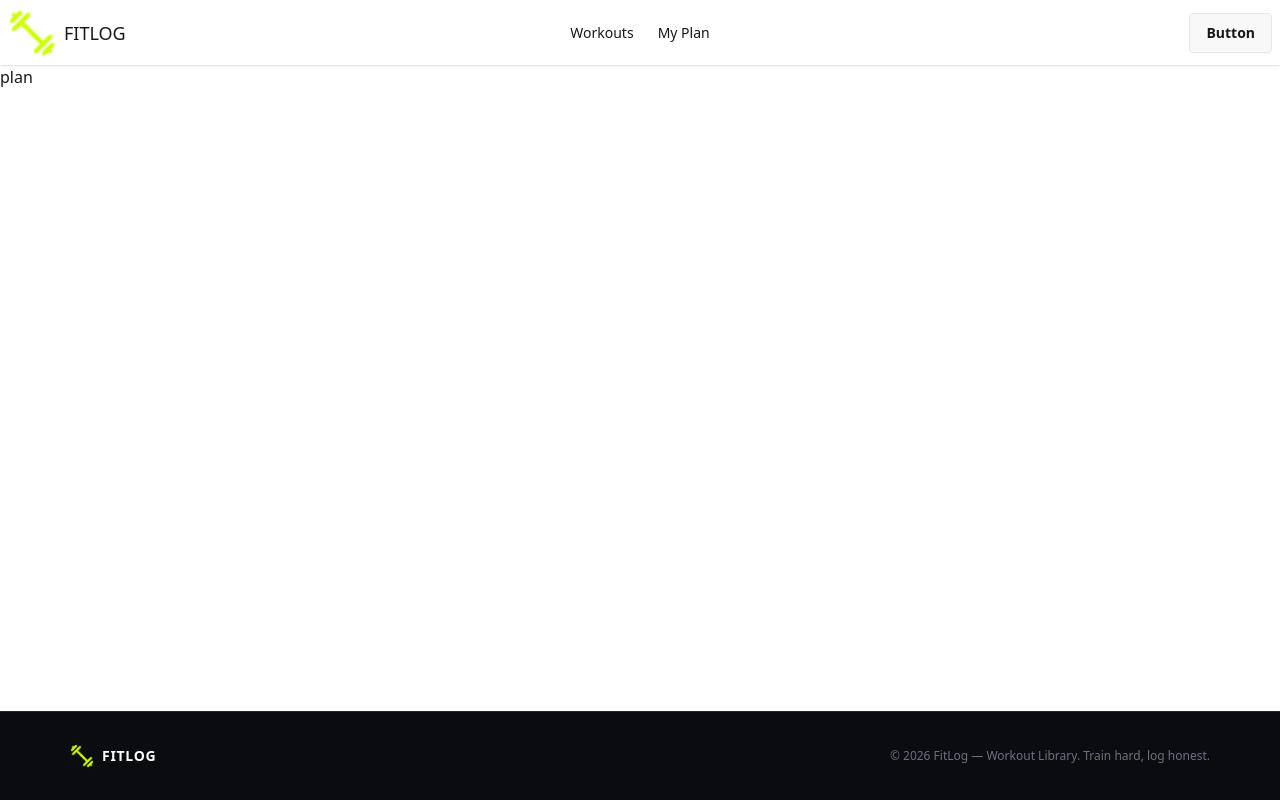
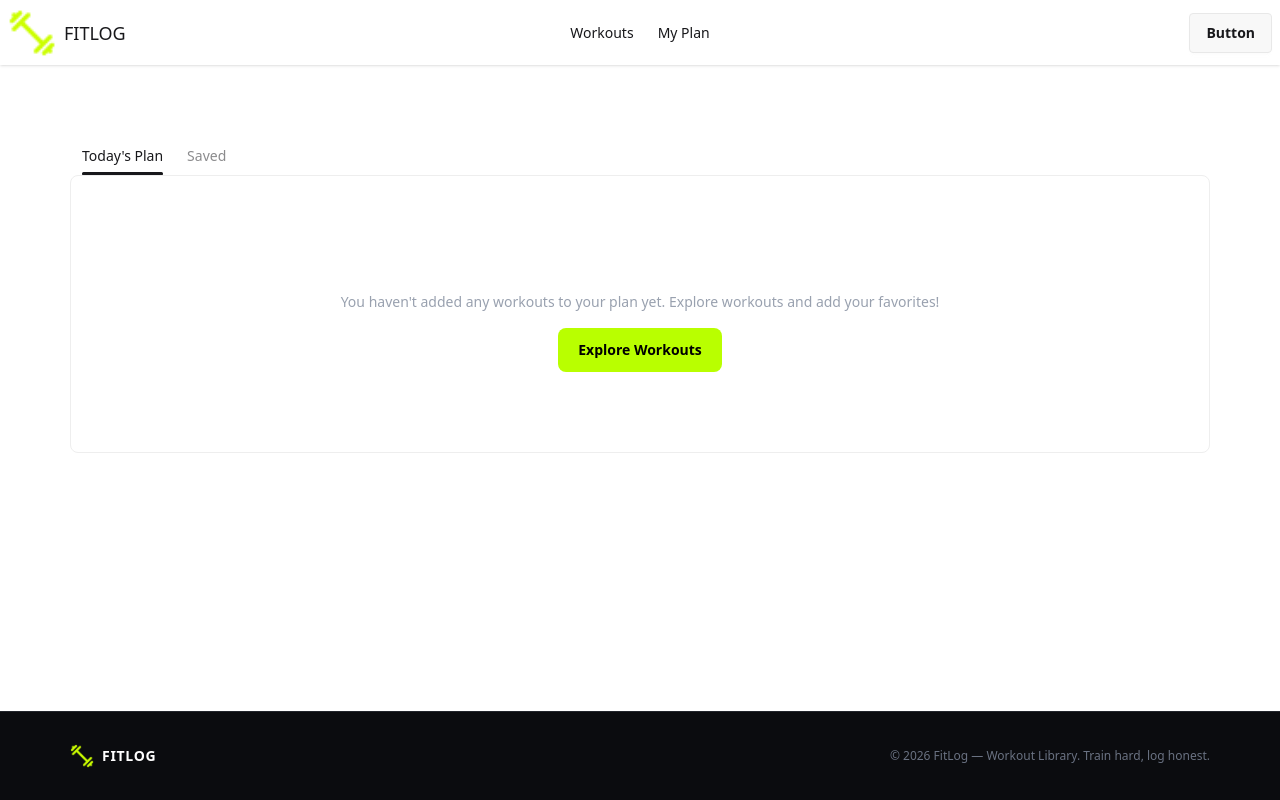
Before and after one commit to junayedcode/fitlog-app, a Next.js app: page /MyPlan in a window 1280 px wide. Built offline with nearby package versions, Linux system fonts and the light colour scheme.

Commit message:
save card

```diff
--- a/src/app/MyPlan/page.jsx
+++ b/src/app/MyPlan/page.jsx
@@ -1,16 +1,77 @@
-"use client"
-import React, { useContext } from 'react';
-import { PlanContext } from '../context/PlanContext';
+"use client";
+
+import React, { useContext } from "react";
+import Link from "next/link";
+import { PlanContext } from "../context/PlanContext";
+import Workoutscard from "../components/Shaerd/Workoutscard";
 
 const MyPlan = () => {
-    const {plans} =useContext(PlanContext);
-    console.log(plans,"plan");
+  const { plans, loaded } = useContext(PlanContext);
 
-    return (
-        <div>
-            plan
+  return (
+    <div className="px-[70px] py-[70px]">
+      <div className="tabs tabs-border">
+        <input
+          type="radio"
+          name="my_tabs_2"
+          className="tab"
+          aria-label="Today's Plan"
+          defaultChecked
+        />
+
+        <div className="tab-content border-base-300 bg-base-100 p-10">
+          {plans.length > 0 ? (
+            plans.map((works) => (
+              <Workoutscard key={works.id} work={works} />
+            ))
+          ) : (
+            <div className="py-10 text-center">
+              <h2 className="text-xl font-bold text-white">
+                No Workouts Added Yet
+              </h2>
+
+              <p className="mt-2 text-sm text-gray-400">
+                You haven't added any workouts to your plan yet.
+                Explore workouts and add your favorites!
+              </p>
+
+              <Link
+                href="/work"
+                className="mt-4 inline-block rounded-lg bg-[#b9ff00] px-5 py-3 text-sm font-bold text-black"
+              >
+                Explore Workouts
+              </Link>
+            </div>
+          )}
         </div>
-    );
+
+        <input
+          type="radio"
+          name="my_tabs_2"
+          className="tab"
+          aria-label="Saved"
+        />
+
+        <div className="tab-content border-base-300 bg-base-100 p-10">
+          {loaded.length > 0 ? (
+            loaded.map((works) => (
+              <Workoutscard key={works.id} work={works} />
+            ))
+          ) : (
+            <div className="py-10 text-center">
+              <h2 className="text-xl font-bold text-white">
+                No Saved Workouts
+              </h2>
+
+              <p className="mt-2 text-sm text-gray-400">
+                Workouts you save for later will appear here.
+              </p>
+            </div>
+          )}
+        </div>
+      </div>
+    </div>
+  );
 };
 
 export default MyPlan;
```
